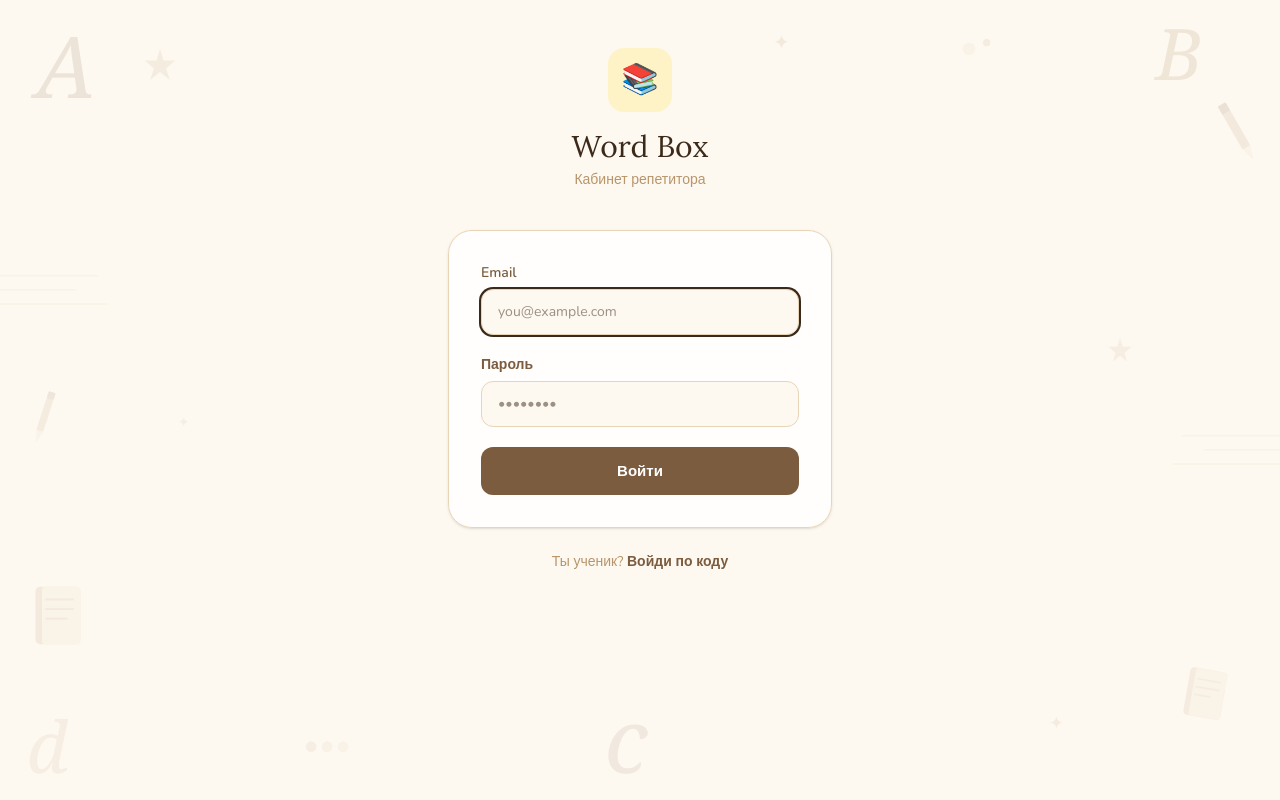
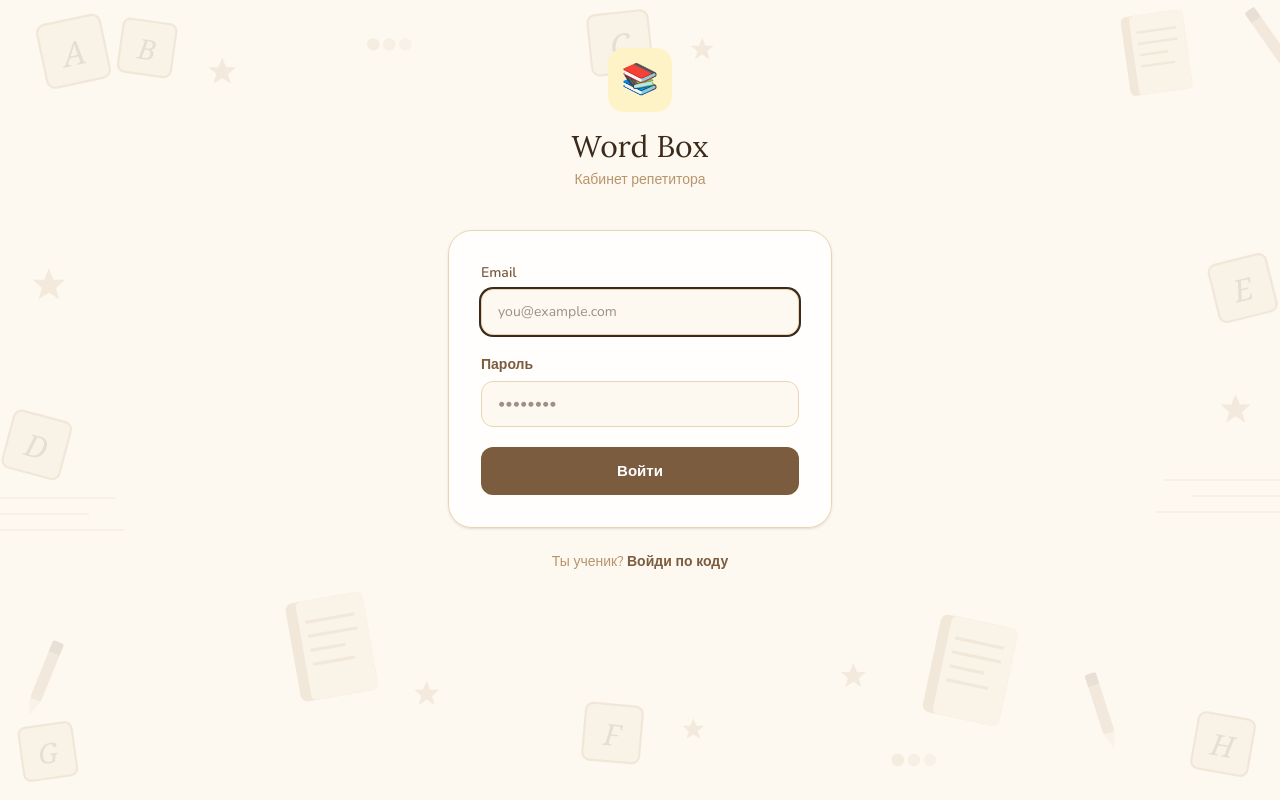
Before and after one commit to berknsts-ship-it/WordBox, a Next.js app: page /login in a window 1280 px wide. Built offline with nearby package versions, Linux system fonts and the light colour scheme.

Commit message:
Redesign background: letter blocks, books, pencils spread across full screen

```diff
--- a/src/components/BackgroundDecor.tsx
+++ b/src/components/BackgroundDecor.tsx
@@ -1,96 +1,127 @@
+function LetterBlock({ x, y, letter, rotate = 0, size = 64 }: {
+  x: number; y: number; letter: string; rotate?: number; size?: number;
+}) {
+  const r = size * 0.13;
+  const fontSize = size * 0.52;
+  return (
+    <g transform={`translate(${x}, ${y}) rotate(${rotate})`} opacity="0.75">
+      <rect x={0} y={0} width={size} height={size} rx={r} fill="#e8d5b7" stroke="#b8956a" strokeWidth="2.5" />
+      <text
+        x={size / 2} y={size * 0.72}
+        fontSize={fontSize}
+        textAnchor="middle"
+        fill="#7c5c3e"
+        fontFamily="Georgia, serif"
+        fontStyle="italic"
+      >{letter}</text>
+    </g>
+  );
+}
+
+function Book({ x, y, rotate = 0, scale = 1 }: { x: number; y: number; rotate?: number; scale?: number }) {
+  return (
+    <g transform={`translate(${x}, ${y}) rotate(${rotate}) scale(${scale})`} opacity="0.72">
+      <rect x="0" y="0" width="44" height="56" rx="4" fill="#b8956a" />
+      <rect x="6" y="0" width="38" height="56" rx="3" fill="#e8d5b7" />
+      <line x1="10" y1="12" x2="38" y2="12" stroke="#b8956a" strokeWidth="1.8" />
+      <line x1="10" y1="20" x2="38" y2="20" stroke="#b8956a" strokeWidth="1.8" />
+      <line x1="10" y1="28" x2="30" y2="28" stroke="#b8956a" strokeWidth="1.8" />
+      <line x1="10" y1="36" x2="34" y2="36" stroke="#b8956a" strokeWidth="1.8" />
+    </g>
+  );
+}
+
+function Pencil({ x, y, rotate = 0 }: { x: number; y: number; rotate?: number }) {
+  return (
+    <g transform={`translate(${x}, ${y}) rotate(${rotate})`} opacity="0.68">
+      <rect x="0" y="0" width="13" height="70" rx="3" fill="#b8956a" />
+      <polygon points="0,70 13,70 6.5,88" fill="#e8d5b7" />
+      <rect x="0" y="0" width="13" height="13" rx="2" fill="#7c5c3e" />
+      <line x1="0" y1="13" x2="13" y2="13" stroke="#7c5c3e" strokeWidth="1.5" />
+    </g>
+  );
+}
+
+function Star({ x, y, size = 1 }: { x: number; y: number; size?: number }) {
+  const s = size;
+  return (
+    <polygon
+      points={`${x},${y - 14 * s} ${x + 4 * s},${y - 4 * s} ${x + 14 * s},${y - 4 * s} ${x + 6 * s},${y + 3 * s} ${x + 9 * s},${y + 13 * s} ${x},${y + 7 * s} ${x - 9 * s},${y + 13 * s} ${x - 6 * s},${y + 3 * s} ${x - 14 * s},${y - 4 * s} ${x - 4 * s},${y - 4 * s}`}
+      fill="#b8956a"
+      opacity="0.65"
+    />
+  );
+}
+
 export default function BackgroundDecor() {
   return (
     <svg
       className="fixed inset-0 w-full h-full pointer-events-none"
-      style={{ zIndex: 0, opacity: 0.18 }}
+      style={{ zIndex: 0, opacity: 0.22 }}
       viewBox="0 0 1440 900"
       preserveAspectRatio="xMidYMid slice"
       xmlns="http://www.w3.org/2000/svg"
       aria-hidden="true"
     >
-      {/* Буква A — левый верх */}
-      <text x="40" y="110" fontSize="96" fill="#7c5c3e" fontFamily="Georgia, serif" fontStyle="italic" opacity="0.7">A</text>
+      {/* Верхний левый */}
+      <LetterBlock x={40} y={30} letter="A" rotate={-12} size={72} />
+      <LetterBlock x={140} y={20} letter="B" rotate={8} size={60} />
+      <Star x={250} y={80} size={1.1} />
 
-      {/* Буква B — правый верх */}
-      <text x="1300" y="90" fontSize="80" fill="#b8956a" fontFamily="Georgia, serif" fontStyle="italic">B</text>
+      {/* Верхний центр */}
+      <LetterBlock x={660} y={18} letter="C" rotate={-6} size={68} />
+      <Star x={790} y={55} size={0.9} />
 
-      {/* Буква c — центр низ */}
-      <text x="680" y="870" fontSize="100" fill="#7c5c3e" fontFamily="Georgia, serif" fontStyle="italic" opacity="0.5">c</text>
+      {/* Верхний правый */}
+      <Book x={1260} y={20} rotate={-8} scale={1.6} />
+      <Pencil x={1400} y={15} rotate={-35} />
 
-      {/* Буква d — левый низ */}
-      <text x="30" y="870" fontSize="80" fill="#b8956a" fontFamily="Georgia, serif" fontStyle="italic" opacity="0.55">d</text>
-
-      {/* Книжка — левый низ */}
-      <g transform="translate(40, 660) scale(1.8)" opacity="0.75">
-        <rect x="0" y="0" width="28" height="36" rx="3" fill="#b8956a" />
-        <rect x="4" y="0" width="24" height="36" rx="2" fill="#e8d5b7" />
-        <line x1="6" y1="8" x2="24" y2="8" stroke="#b8956a" strokeWidth="1.2" />
-        <line x1="6" y1="14" x2="24" y2="14" stroke="#b8956a" strokeWidth="1.2" />
-        <line x1="6" y1="20" x2="20" y2="20" stroke="#b8956a" strokeWidth="1.2" />
+      {/* Левый край */}
+      <Star x={55} y={320} size={1.3} />
+      <LetterBlock x={18} y={460} letter="D" rotate={15} size={66} />
+      <g stroke="#e8d5b7" strokeWidth="2" opacity="0.9">
+        <line x1="0" y1="560" x2="130" y2="560" />
+        <line x1="0" y1="578" x2="100" y2="578" />
+        <line x1="0" y1="596" x2="140" y2="596" />
       </g>
 
-      {/* Книжка — правый низ */}
-      <g transform="translate(1340, 750) rotate(10) scale(1.5)" opacity="0.65">
-        <rect x="0" y="0" width="28" height="36" rx="3" fill="#b8956a" />
-        <rect x="4" y="0" width="24" height="36" rx="2" fill="#e8d5b7" />
-        <line x1="6" y1="8" x2="24" y2="8" stroke="#b8956a" strokeWidth="1.2" />
-        <line x1="6" y1="14" x2="24" y2="14" stroke="#b8956a" strokeWidth="1.2" />
-        <line x1="6" y1="20" x2="18" y2="20" stroke="#b8956a" strokeWidth="1.2" />
+      {/* Правый край */}
+      <LetterBlock x={1358} y={300} letter="E" rotate={-14} size={66} />
+      <Star x={1390} y={460} size={1.2} />
+      <g stroke="#e8d5b7" strokeWidth="2" opacity="0.9">
+        <line x1="1310" y1="540" x2="1440" y2="540" />
+        <line x1="1340" y1="558" x2="1440" y2="558" />
+        <line x1="1300" y1="576" x2="1440" y2="576" />
       </g>
 
-      {/* Карандаш — правый верх */}
-      <g transform="translate(1370, 120) rotate(-30)" opacity="0.75">
-        <rect x="0" y="0" width="10" height="56" rx="2" fill="#b8956a" />
-        <polygon points="0,56 10,56 5,72" fill="#e8d5b7" />
-        <rect x="0" y="0" width="10" height="10" rx="1" fill="#7c5c3e" />
-        <line x1="0" y1="10" x2="10" y2="10" stroke="#7c5c3e" strokeWidth="1" />
-      </g>
+      {/* Центр левый */}
+      <Book x={320} y={680} rotate={-10} scale={2} />
+      <Star x={480} y={780} size={1.0} />
 
-      {/* Карандаш — левый середина */}
-      <g transform="translate(55, 440) rotate(18)" opacity="0.6">
-        <rect x="0" y="0" width="8" height="46" rx="2" fill="#b8956a" />
-        <polygon points="0,46 8,46 4,60" fill="#e8d5b7" />
-        <rect x="0" y="0" width="8" height="8" rx="1" fill="#7c5c3e" />
-      </g>
+      {/* Центр */}
+      <LetterBlock x={660} y={790} letter="F" rotate={5} size={64} />
+      <Star x={780} y={820} size={0.85} />
 
-      {/* Звёздочка — левый верх */}
-      <polygon
-        points="180,55 184,68 197,68 187,77 191,90 180,81 169,90 173,77 163,68 176,68"
-        fill="#b8956a" opacity="0.6"
-      />
+      {/* Центр правый */}
+      <Star x={960} y={760} size={1.0} />
+      <Book x={1060} y={690} rotate={12} scale={2} />
 
-      {/* Звёздочка — правый середина */}
-      <polygon
-        points="1260,380 1263,390 1273,390 1265,397 1268,407 1260,400 1252,407 1255,397 1247,390 1257,390"
-        fill="#b8956a" opacity="0.55"
-      />
+      {/* Нижний левый */}
+      <Pencil x={60} y={720} rotate={22} />
+      <LetterBlock x={20} y={820} letter="G" rotate={-8} size={60} />
 
-      {/* Маленькие звёздочки */}
-      <text x="870" y="55" fontSize="22" fill="#b8956a" opacity="0.75">✦</text>
-      <text x="200" y="480" fontSize="16" fill="#b8956a" opacity="0.5">✦</text>
-      <text x="1180" y="820" fontSize="20" fill="#b8956a" opacity="0.6">✦</text>
+      {/* Нижний правый */}
+      <LetterBlock x={1350} y={800} letter="H" rotate={10} size={64} />
+      <Pencil x={1220} y={760} rotate={-18} />
 
-      {/* Линованные строчки — левый край */}
-      <g stroke="#e8d5b7" strokeWidth="1.5" opacity="0.9">
-        <line x1="0" y1="310" x2="110" y2="310" />
-        <line x1="0" y1="326" x2="85" y2="326" />
-        <line x1="0" y1="342" x2="120" y2="342" />
-      </g>
+      {/* Рассыпанные кружки */}
+      <circle cx="420" cy="50" r="7" fill="#b8956a" opacity="0.5" />
+      <circle cx="438" cy="50" r="7" fill="#b8956a" opacity="0.4" />
+      <circle cx="456" cy="50" r="7" fill="#b8956a" opacity="0.3" />
 
-      {/* Линованные строчки — правый край */}
-      <g stroke="#e8d5b7" strokeWidth="1.5" opacity="0.9">
-        <line x1="1330" y1="490" x2="1440" y2="490" />
-        <line x1="1355" y1="506" x2="1440" y2="506" />
-        <line x1="1320" y1="522" x2="1440" y2="522" />
-      </g>
-
-      {/* Кружки */}
-      <circle cx="350" cy="840" r="6" fill="#b8956a" opacity="0.5" />
-      <circle cx="368" cy="840" r="6" fill="#b8956a" opacity="0.4" />
-      <circle cx="386" cy="840" r="6" fill="#b8956a" opacity="0.3" />
-
-      <circle cx="1090" cy="55" r="7" fill="#e8d5b7" opacity="0.9" />
-      <circle cx="1110" cy="48" r="4" fill="#b8956a" opacity="0.7" />
+      <circle cx="1010" cy="855" r="7" fill="#b8956a" opacity="0.5" />
+      <circle cx="1028" cy="855" r="7" fill="#b8956a" opacity="0.4" />
+      <circle cx="1046" cy="855" r="7" fill="#b8956a" opacity="0.3" />
     </svg>
   );
 }
```
